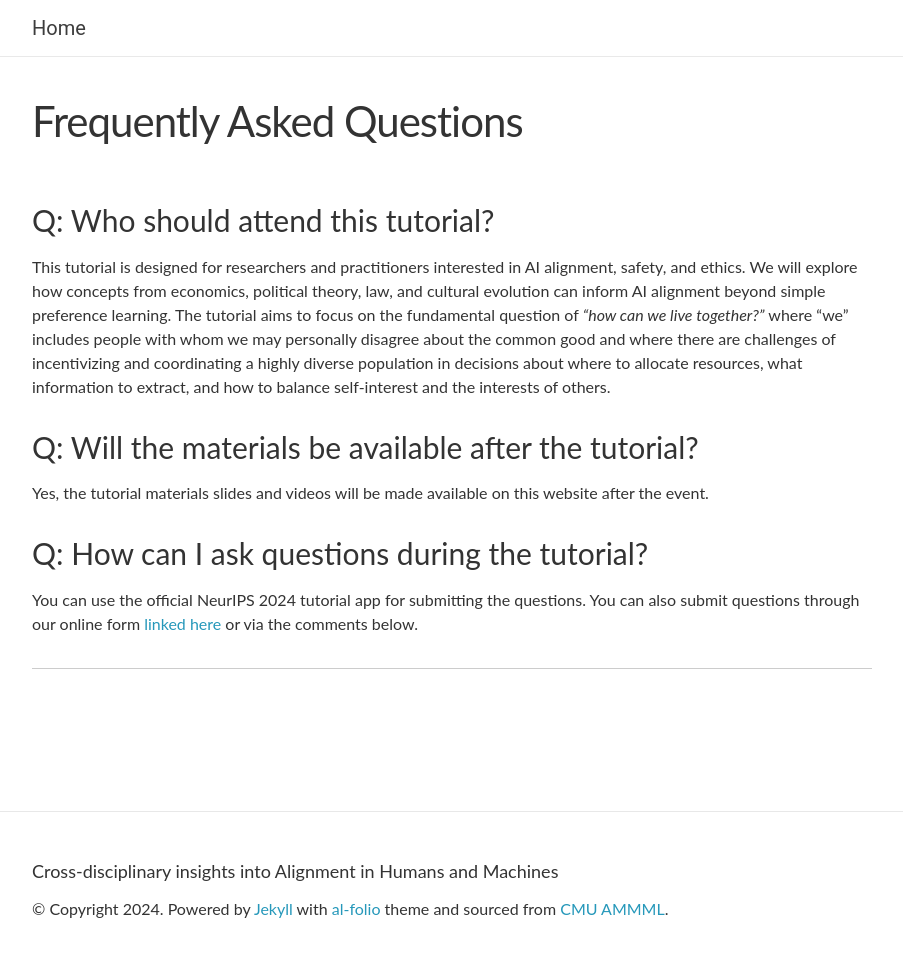
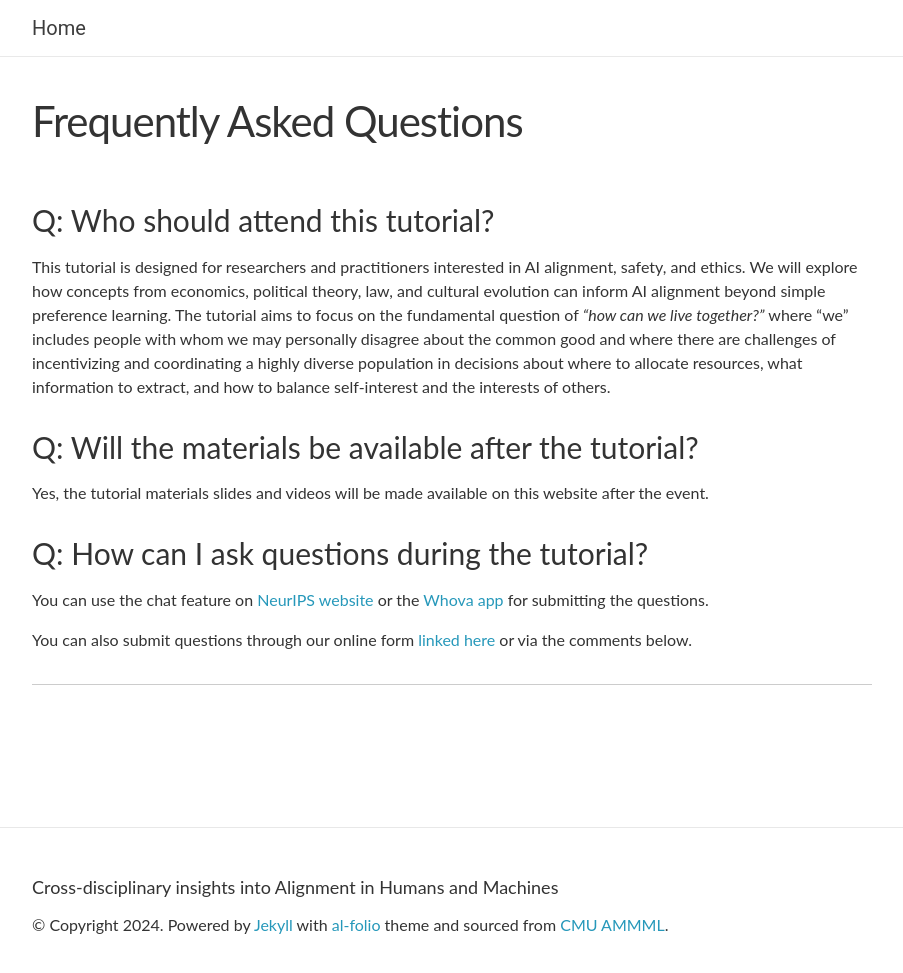
Before and after one commit to alignment-tutorial-2024/alignment-tutorial-2024.github.io, a Jekyll site: the page built from _pages/qna.md, in a window 1280 px wide and 983 px high. Shown: the top 973 px of the window, without its empty margins (188-1091 px from the left). Built offline with Jekyll 4.4.1, drawn with Linux system fonts in a browser that asks for light colours; nearby versions of some CDN libraries; comment, search, counter and statistics services are not loaded.

Commit message:
fixed minor typos

```diff
--- a/_pages/qna.md
+++ b/_pages/qna.md
@@ -16,6 +16,8 @@ Yes, the tutorial materials slides and videos will be made available on this web
 
 ### Q: How can I ask questions during the tutorial?
 
-You can use the official NeurIPS 2024 tutorial app for submitting the questions. You can also submit questions through our online form [linked here](https://docs.google.com/forms/d/e/1FAIpQLSeUoLV-OZAWj_jYJ9sfxLNeNgjpV_K6Z0boOUqCFd6DYQwsUA/viewform?embedded=true) or via the comments below.
+You can use the chat feature on [NeurIPS website](https://neurips.cc/virtual/2024/tutorial/99529) or the [Whova app](https://whova.com/portal/1E3CIGgi9zq0QZtk@dlxwrI4JH7teAc1cj1cVhwS7jc) for submitting the questions.
+
+You can also submit questions through our online form [linked here](https://docs.google.com/forms/d/e/1FAIpQLSeUoLV-OZAWj_jYJ9sfxLNeNgjpV_K6Z0boOUqCFd6DYQwsUA/viewform?embedded=true) or via the comments below.
 
 ***
```
